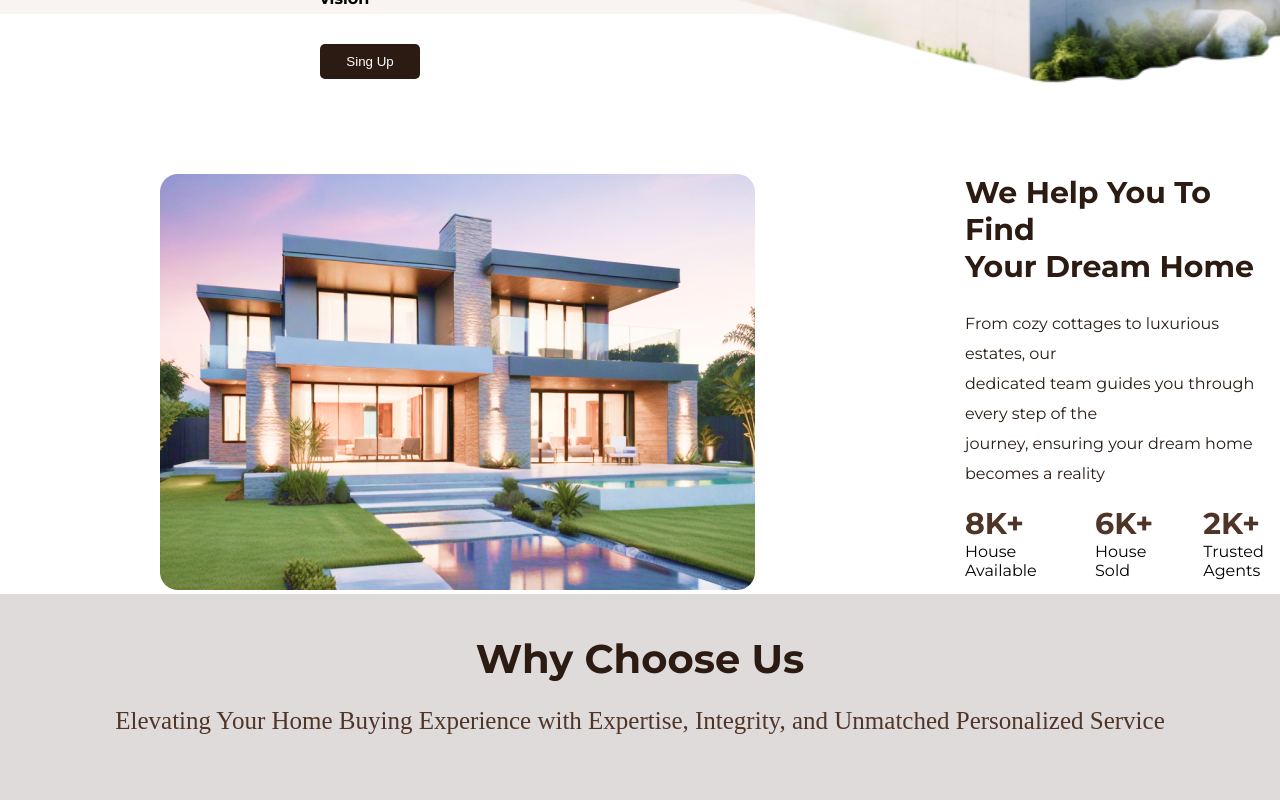
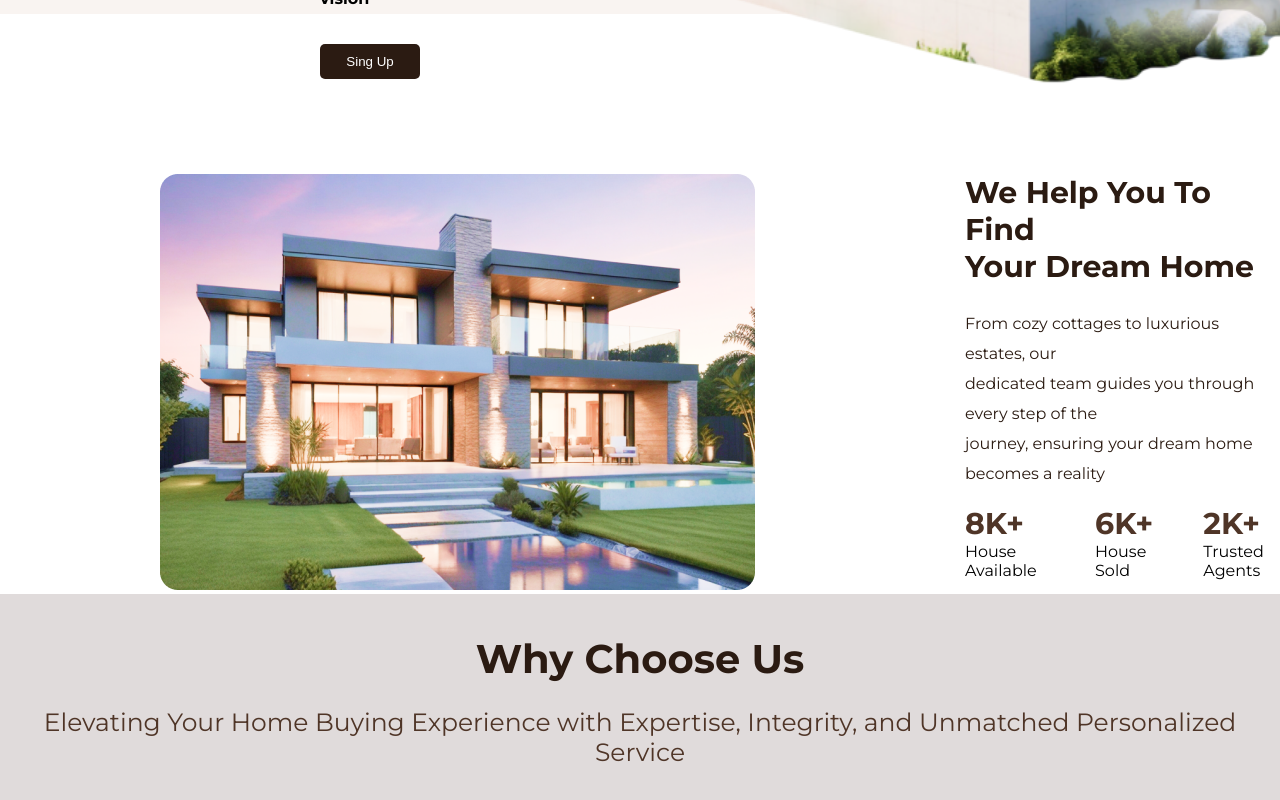
Before and after one commit to gabrieljcoutinho/Projeto-Dwello, a React (Create React App) app: page / in a window 1280 px wide. Shown: the part 590-1390 px from the top of the page. Built offline with nearby package versions, Linux system fonts and the light colour scheme.

Commit message:
mudano tip oda font

```diff
--- a/src/Css/WhyChoose.css
+++ b/src/Css/WhyChoose.css
@@ -15,4 +15,5 @@
     text-align: center;
     font-size: 25px;
     color: #4F3527;
+    font-family: Montserrat;
 }
```
